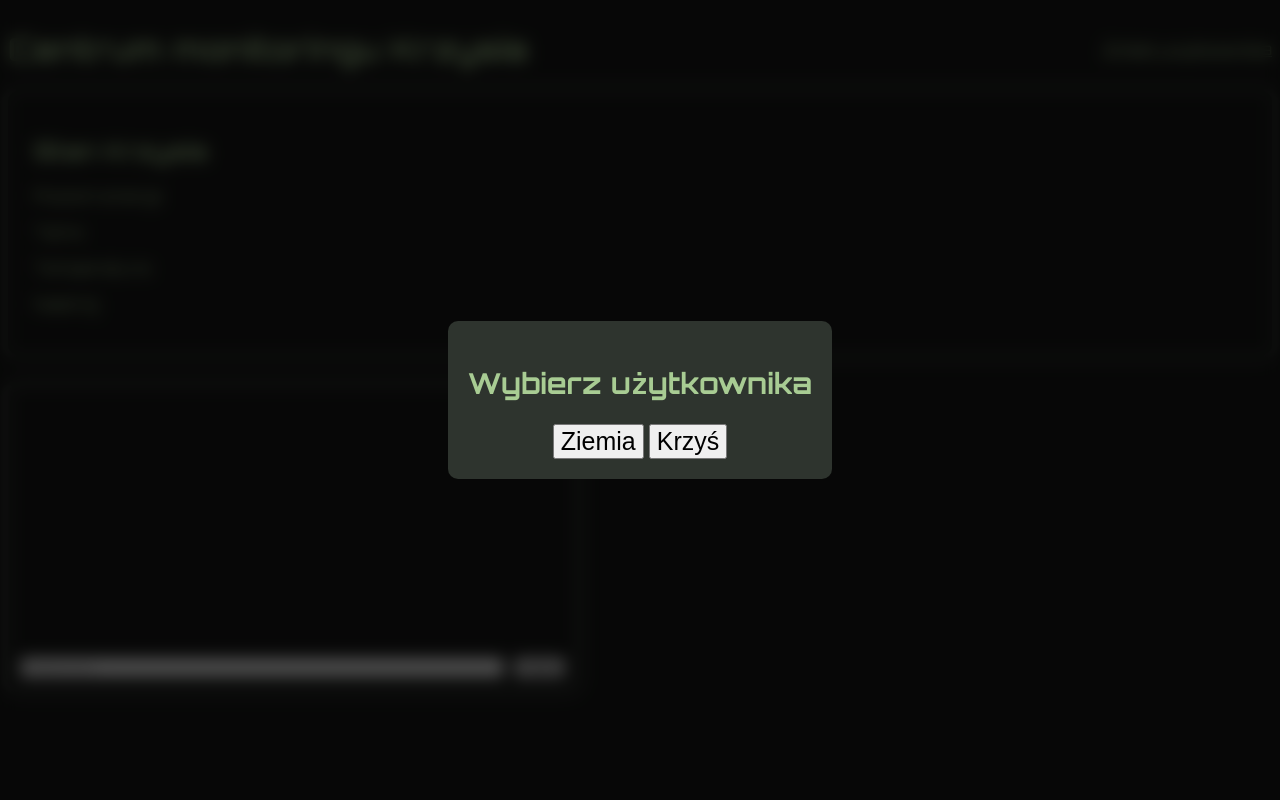
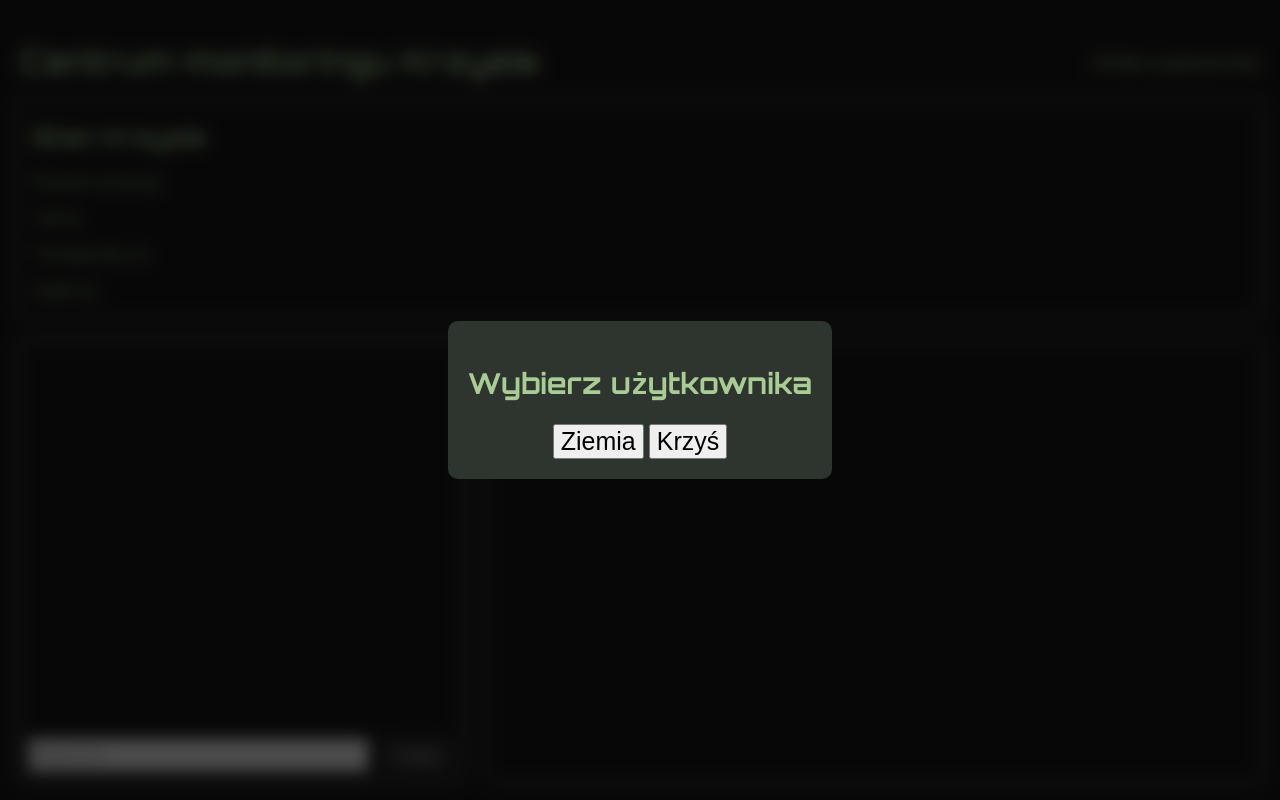
Before and after one commit to mikod4/Rekrutacja_PWr_in_Space, a Flask app: page / in a window 1280 px wide. Run offline with Flask 3, Linux system fonts and the light colour scheme; a map, chart or similar area stays blank; some libraries are stand-ins or nearby versions.

Commit message:
Fixes
- added user session, so no two same users can be logged in in the same time
- databse sorting fix
-  css fixes to scale website accordingly to window size (doesn't work on mobile sizes)
- added cooldown in stats_generator.py, meaining if two update requests are coming in too quickly then don't update data
- added graphs to visualise how data changes (15 last reads)

```diff
--- a/zadanie_3/app.py
+++ b/zadanie_3/app.py
@@ -7,6 +7,7 @@ import stats_generator
 app = Flask(__name__)
 socketio = SocketIO(app, async_mode=None)
 database.databse_init()
+active_users = {}
 
 stats = stats_generator.Stats()
 
@@ -60,8 +61,22 @@ def update_stats(sender):
 def handle_join(data):
     user = data.get('user')
 
-    if user:
+    if user in active_users.values():
+        return {
+            "success": False,
+            "message": f"Użytkownik {user}, już jest zalogowany na innym urządzeniu."
+        }
+    else:
         join_room(user)
+        active_users[request.sid] = user
+        return {"success": True}
+
+
+@socketio.on('disconnect')
+def handle_disconnect():
+    if request.sid in active_users:
+        user = active_users.pop(request.sid)
+        print(f"User: {user} disconnected")
 
 
 @app.route("/")
--- a/zadanie_3/database.py
+++ b/zadanie_3/database.py
@@ -36,7 +36,7 @@ def get_recent_messages(limit: int, offset: int = 0):
 
     conn = get_database_connection()
     cursor = conn.execute(
-        'SELECT * FROM chat_history ORDER BY id DESC LIMIT (?) OFFSET (?)', (
+        'SELECT * FROM chat_history ORDER BY created_at DESC LIMIT (?) OFFSET (?)', (
             limit, offset)
     )
 
--- a/zadanie_3/static/script.js
+++ b/zadanie_3/static/script.js
@@ -5,41 +5,117 @@ let is_fetching = false;
 let has_more_messages = true;
 let stats_interval = null
 
+const max_data_graph = 15;
+let timestamps = Array(max_data_graph).fill('');
+let energy_buffer = Array(max_data_graph).fill(null);
+let pulse_buffer = Array(max_data_graph).fill(null)
+let temperature_buffer = Array(max_data_graph).fill(null);
+let energy_chart, pulse_chart, temperature_chart;
+const chart_config = {
+    responsive: true,
+    maintainAspectRatio: false,
+    animation: { duration: 0 },
+    scales: {
+        x: { ticks: { color: '#aaa' }, grid: { color: '#333' } },
+        y: { ticks: { color: '#aaa' }, grid: { color: '#333' } }
+    },
+    plugins: { legend: { display: false } }
+};
+
 const socket = io();
 const chat_history = document.getElementById("chat-history");
 const chat_form = document.getElementById("msg-form");
 const message_input = document.getElementById("msg-input");
 
 function showSelectUserModal() {
-    document.getElementById('login-modal').style.display = "";
+    document.getElementById('login-modal').style.display = '';
 }
 
 function selectUser(user) {
-    current_user = user;
-    document.getElementById('login-modal').style.display = "none";
+    if (current_user !== null && user === current_user) {
+        document.getElementById('login-modal').style.display = 'none';
+        return;
+    }
 
-    socket.emit('join', { user: current_user });
+    socket.emit('join', { "user": user }, (response) => {
+        if (!response.success) {
+            alert(response.message);
+            return;
+        }
 
-    clearMessages();
-    loadMessages();
-    socket.emit('update_stats', current_user);
+        clearSessionData();
+
+        current_user = user;
+
+        loadMessages();
+        socket.emit('update_stats', current_user);
+
+        switchTab('energy');
+        chartsInit();
+
+        stats_interval = setInterval(() => socket.emit('update_stats', current_user), 3000);
+
+        document.getElementById('login-modal').style.display = 'none';
+    });
+}
+
+
+function switchTab(tab) {
+    document.getElementById('energy-canvas').style.display = 'none';
+    document.getElementById('pulse-canvas').style.display = 'none';
+    document.getElementById('temperature-canvas').style.display = 'none';
+
+    document.getElementById(`${tab}-canvas`).style.display = '';
+
+    const buttons = document.querySelectorAll('.tab-btn');
+    buttons.forEach(btn => btn.classList.remove('active'));
+
+    const clicked_button = document.querySelector(`.tab-btn[onclick="switchTab('${tab}')"]`);
+    if (clicked_button) clicked_button.classList.add('active');
+}
+
+function chartInit(canvas_id, dataset, line_color) {
+    return new Chart(
+        document.getElementById(canvas_id).getContext('2d'),
+        {
+            type: 'line',
+            data: { labels: timestamps, datasets: [{ data: dataset, borderColor: line_color, tension: 0.3 }] },
+            options: chart_config
+        }
+    );
+}
+
+function chartsInit() {
+    energy_chart = chartInit('energy-canvas', energy_buffer, '#f1c40f');
+    pulse_chart = chartInit('pulse-canvas', pulse_buffer, '#ff4d4d');
+    temperature_chart = chartInit('temperature-canvas', temperature_buffer, '#007bff');
+}
+
+function clearSessionData() {
+    last_msg_id = -1;
+    current_user = "";
+    message_offset = 0;
+    is_fetching = false;
+    has_more_messages = true;
 
     if (stats_interval !== null) {
         clearInterval(stats_interval);
+        stats_interval = null;
     }
 
-    stats_interval = setInterval(() => socket.emit('update_stats', current_user), 3000);
-}
+    if (energy_chart) energy_chart.destroy();
+    if (pulse_chart) pulse_chart.destroy();
+    if (temperature_chart) temperature_chart.destroy();
 
-function clearMessages() {
-    last_msg_id = -1;
-    message_offset = 0;
-    is_fetching = false;
-    has_more_messages = true;
+    timestamps = Array(max_data_graph).fill('');
+    energy_buffer = Array(max_data_graph).fill(null);
+    pulse_buffer = Array(max_data_graph).fill(null)
+    temperature_buffer = Array(max_data_graph).fill(null);
+
     chat_history.innerHTML = "";
 }
 
-function add_message(msg, prepend = false) {
+function addMessage(msg, prepend = false) {
     if (prepend || msg.id > last_msg_id) {
         const div = document.createElement("div");
         div.className = msg.sender === current_user ? 'msg-sent' : 'msg-received'
@@ -53,20 +129,29 @@ function add_message(msg, prepend = false) {
 
             last_msg_id = msg.id;
 
-            chat_history.scrollTop = chat_history.scrollHeight;
+            setTimeout(() => chat_history.scrollTop = chat_history.scrollHeight, 10);
         }
     }
 }
 
 async function loadMessages() {
+    is_fetching = true;
+
     const response = await fetch('/history');
     const messages = await response.json();
 
-    messages.forEach(msg => add_message(msg, false));
+    messages.forEach(msg => addMessage(msg, false));
 
     message_offset = messages.length;
 
-    setTimeout(() => chat_history.scrollTop = chat_history.scrollHeight, 10);
+    if (messages.length < 10) {
+        has_more_messages = false;
+    }
+
+    setTimeout(() => {
+        chat_history.scrollTop = chat_history.scrollHeight;
+        is_fetching = false;
+    }, 10);
 }
 
 async function loadOlderMessages() {
@@ -87,9 +172,9 @@ async function loadOlderMessages() {
 
     const scroll_height = chat_history.scrollHeight;
 
-    older_messages.reverse().forEach(msg => add_message(msg, true));
+    older_messages.reverse().forEach(msg => addMessage(msg, true));
 
-    chat_history.scrollTop = chat_history.scrollHeight - scroll_height;
+    setTimeout(() => chat_history.scrollTop = chat_history.scrollHeight - scroll_height, 10);
 
     message_offset += older_messages.length;
     is_fetching = false;
@@ -115,13 +200,33 @@ chat_form.addEventListener('submit', async (e) => {
     });
 });
 
-socket.on('new_message', (msg) =>
-    add_message(msg)
-);
+socket.on('new_message', (msg) => {
+    addMessage(msg);
+    message_offset++;
+});
 
 socket.on('status_update_data', (stats) => {
     document.getElementById("energy").innerHTML = `Poziom energii: ${stats.energy}%`;
     document.getElementById("pulse").innerHTML = `Tętno: ${stats.pulse}`;
     document.getElementById("temperature").innerHTML = `Temperatura: ${stats.temperature}`;
     document.getElementById("mood").innerHTML = `Nastrój: ${stats.mood}`;
+
+    const now = new Date();
+    const timeString = `${now.getHours()}:${now.getMinutes().toString().padStart(2, '0')}:${now.getSeconds().toString().padStart(2, '0')}`;
+
+    timestamps.push(timeString);
+    energy_buffer.push(stats.energy);
+    pulse_buffer.push(stats.pulse);
+    temperature_buffer.push(stats.temperature);
+
+    if (timestamps.length > max_data_graph) {
+        timestamps.shift();
+        energy_buffer.shift();
+        pulse_buffer.shift();
+        temperature_buffer.shift();
+    }
+
+    if (energy_chart) energy_chart.update();
+    if (pulse_chart) pulse_chart.update();
+    if (temperature_chart) temperature_chart.update();
 });
--- a/zadanie_3/static/style.css
+++ b/zadanie_3/static/style.css
@@ -4,6 +4,11 @@ body {
     background-color: #191a19;
     color: rgb(168, 204, 147);
     font-family: 'Orbitron', monospace;
+    padding: 1.5%;
+    margin: 0;
+    height: 100vh;
+    width: 100vw;
+    box-sizing: border-box;
 }
 
 .modal-overlay {
@@ -35,6 +40,8 @@ body {
 header {
     display: flex;
     flex-direction: row;
+    align-items: stretch;
+    flex-shrink: 0;
 }
 
 #main-title {
@@ -45,7 +52,6 @@ header {
 #login {
     align-self: center flex-end;
     align-content: center;
-    alignment-baseline: central;
     text-decoration: underline;
 }
 
@@ -56,38 +62,57 @@ header {
 main {
     display: flex;
     flex-direction: column;
-    align-items: safe;
-    gap: 30px;
+    align-items: stretch;
+    gap: 25px;
+    min-height: 0;
+    min-width: 0;
+    flex-grow: 1;
 }
 
-#stats-container {
-    padding: 2%;
+.content-container {
     border-radius: 10px;
     box-shadow: 0 0 5px 5px #3b3f3b;
+    min-height: 0;
+    min-width: 0;
+    flex-shrink: 0;
 }
 
-#communication {
-    max-width: 45%;
+#content {
+    display: flex;
+    flex-direction: row;
+    flex-grow: 1;
+    gap: 25px;
+    align-items: stretch;
+    min-height: 300px;
+    min-width: 0;
+}
+
+#text-data {
+    padding-left: 1%;
 }
 
 #chat-container {
+    flex: 0 1 35%;
     display: flex;
     flex-direction: column;
-    padding: 5px;
+    padding: 2px;
     border: 2px solid #2e312e;
-    border-radius: 10px;
-    box-shadow: 0 0 5px 5px #3b3f3b;
+    min-height: 0;
+    min-width: 0;
 }
 
 #chat-history {
     flex-grow: 1;
-    padding: 5px;
+    padding: 2%;
     overflow-y: auto;
     display: flex;
     flex-direction: column;
     gap: 10px;
-    max-height: 250px;
-    height: 250px;
+    min-height: 0;
+}
+
+#chat-history>div:first-child {
+    margin-top: auto;
 }
 
 #msg-form {
@@ -95,10 +120,12 @@ main {
     flex-direction: row;
     padding: 5px;
     gap: 10px;
+    align-items: stretch;
 }
 
 #msg-input {
     flex-grow: 1;
+    min-width: 0;
 }
 
 .msg-sent {
@@ -107,7 +134,9 @@ main {
     max-width: 60%;
     background-color: royalblue;
     border-radius: 10px;
-    padding: 4px;
+    padding: 6px;
+    overflow-wrap: break-word;
+    word-break: break-word;
 }
 
 .msg-received {
@@ -116,9 +145,45 @@ main {
     max-width: 60%;
     background-color: grey;
     border-radius: 10px;
-    padding: 4px;
+    padding: 6px;
+    overflow-wrap: break-word;
+    word-break: break-word;
 }
 
-#msg-form {
+.button {
+    background-color: #2e312e;
+    color: white;
+    border: 1px solid #444;
+    padding: 8px 15px;
+    border-radius: 5px;
+    cursor: pointer;
+    font-family: 'Orbitron', sans-serif;
+}
+
+.button:hover {
+    background-color: #333733;
+    cursor: pointer;
+}
+
+#data-visuals {
+    flex: 1 1 0;
+    display: flex;
+    flex-direction: column;
+    padding: 1%;
+    gap: 2%;
+}
+
+.active {
+    background-color: royalblue;
+}
+
+.active:hover {
+    background-color: rgb(79, 114, 219);
+}
+
+#chart-container {
     flex-grow: 1;
+    position: relative;
+    min-height: 0;
+    min-width: 0;
 }
--- a/zadanie_3/templates/index.html
+++ b/zadanie_3/templates/index.html
@@ -4,6 +4,8 @@
 <head>
     <meta charset="UTF-8">
     <meta name="viewport" content="width=device-width, initial-scale=1.0">
+
+    <script src="https://cdn.jsdelivr.net/npm/chart.js"></script>
 
     <link rel="preconnect" href="https://fonts.googleapis.com">
     <link rel="preconnect" href="https://fonts.gstatic.com" crossorigin>
@@ -28,8 +30,8 @@
     </header>
 
     <main>
-        <section id="status-data">
-            <div id="stats-container">
+        <section id="status-data" class="content-container">
+            <div id="text-data">
                 <h2>Stan Krzysia</h2>
 
                 <p id="energy">Poziom energii</p>
@@ -39,15 +41,30 @@
             </div>
         </section>
 
-        <section id="communication">
-            <div id="chat-container">
+        <section id="content">
+            <div id="chat-container" class="content-container">
                 <div id="chat-history">
                 </div>
 
                 <form id="msg-form">
                     <input type="text" id="msg-input" placeholder="Wiadomość..." autocomplete="off" required>
-                    <button type="submit" id="send-btn">Wyślij</button>
+                    <button type="submit" id="send-btn" class="button">Wyślij</button>
                 </form>
+            </div>
+
+            <div id="data-visuals" class="content-container">
+                <div id="tabs">
+                    <button class="button tab-btn active" onclick="switchTab('energy')">Energia</button>
+                    <button class="button tab-btn" onclick="switchTab('pulse')">Tętno</button>
+                    <button class="button tab-btn" onclick="switchTab('temperature')">Temperatura</button>
+                </div>
+
+                <div id="chart-container">
+                    <canvas id="energy-canvas"></canvas>
+                    <canvas id="pulse-canvas"></canvas>
+                    <canvas id="temperature-canvas"></canvas>
+                </div>
+
             </div>
         </section>
     </main>
```
Also changed, not shown: zadanie_3/stats_generator.py (+19 -10 lines).
